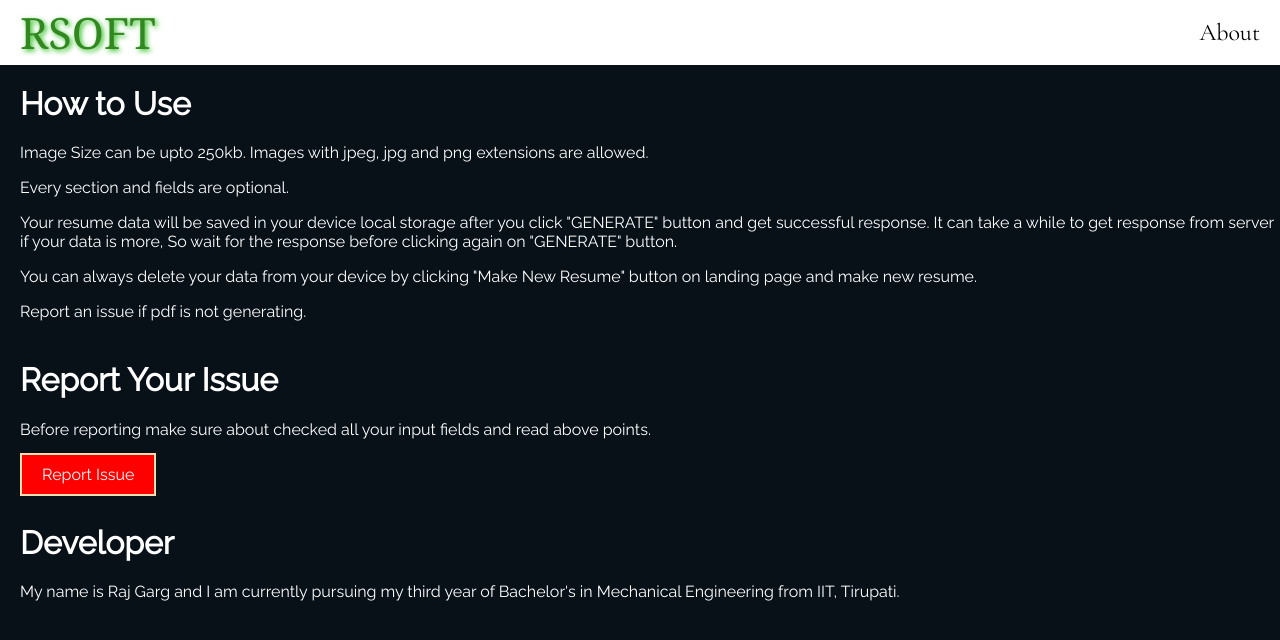
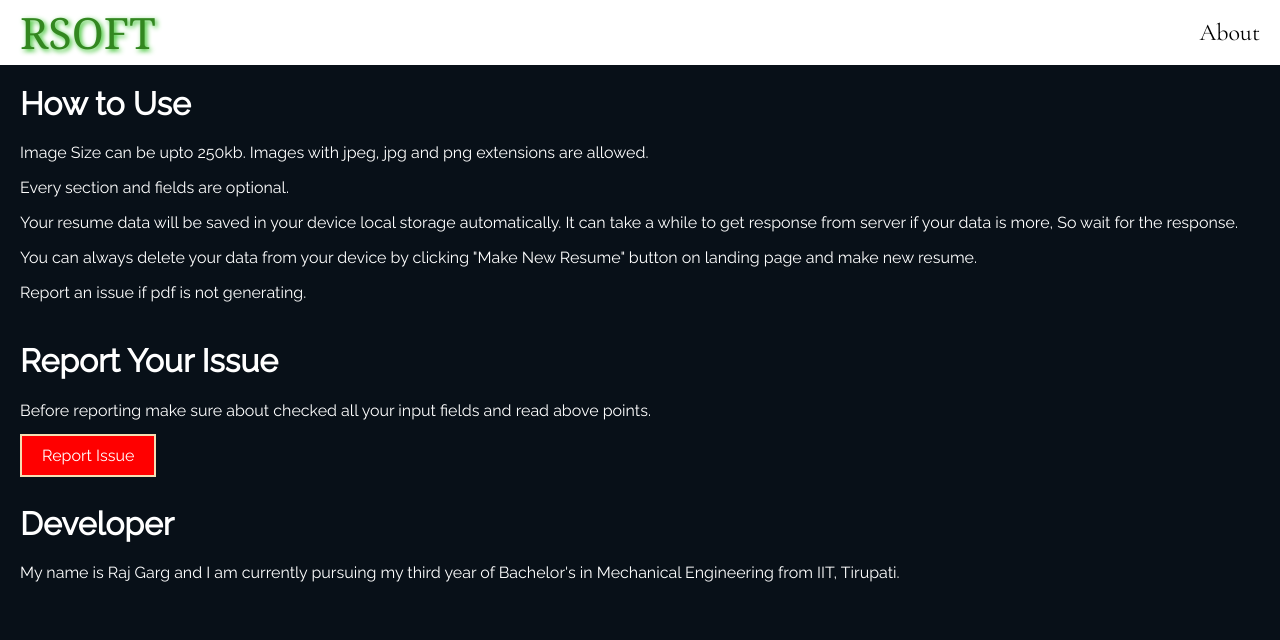
Before and after one commit to me17b016/rsoft, a React (Create React App) app in the folder client/: page /about in a window 1280 px wide. Shown: the top 640 px of the page. Built offline with nearby package versions, Linux system fonts and the light colour scheme.

Commit message:
update about section

```diff
--- a/client/src/components/form/form.js
+++ b/client/src/components/form/form.js
@@ -53,10 +53,9 @@ class Form extends React.Component {
   }
   stateChange = (fieldName, stateField) => {
     //const currentState = this.state;
-
     this.setState({
       [fieldName] : stateField
-    });
+    }, () => localStorage.setItem('rsoft-resume', JSON.stringify(this.state)));
   }
 
 
@@ -97,7 +96,7 @@ class Form extends React.Component {
           const fileURL = URL.createObjectURL(file);
           this.props.changeURl(fileURL);
           //localStorage.setItem('rsoft-image', this.state.basicDetails.image);
-          localStorage.setItem('rsoft-resume', JSON.stringify(this.state))
+          // localStorage.setItem('rsoft-resume', JSON.stringify(this.state))
         }
       })
       .catch(error => {
--- a/client/src/pages/about/about.js
+++ b/client/src/pages/about/about.js
@@ -23,7 +23,7 @@ class About extends React.Component {
           <h1 style={{marginTop:0, paddingTop:20, paddingLeft: 20}}>How to Use </h1>
           <p style={{marginTop:0, paddingLeft:20}}>Image Size can be upto 250kb. Images with jpeg, jpg and png extensions are allowed.</p>
           <p style={{marginTop:0, paddingLeft:20}}>Every section and fields are optional.</p>
-          <p style={{marginTop:0, paddingLeft:20}}>Your resume data will be saved in your device local storage after you click "GENERATE" button and get successful response. It can take a while to get response from server if your data is more, So wait for the response before clicking again on "GENERATE" button.</p>
+          <p style={{marginTop:0, paddingLeft:20}}>Your resume data will be saved in your device local storage automatically. It can take a while to get response from server if your data is more, So wait for the response.</p>
           <p style={{marginTop:0, paddingLeft:20}}>You can always delete your data from your device by clicking "Make New Resume" button on landing page and make new resume. </p>
           <p style={{marginTop:0, paddingLeft:20}}>Report an issue if pdf is not generating.</p>
           <h1 style={{marginTop:20, paddingTop:20, paddingLeft: 20}}>Report Your Issue</h1>
```
